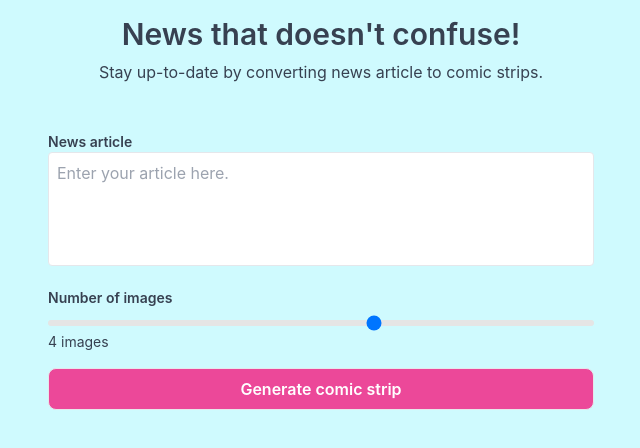
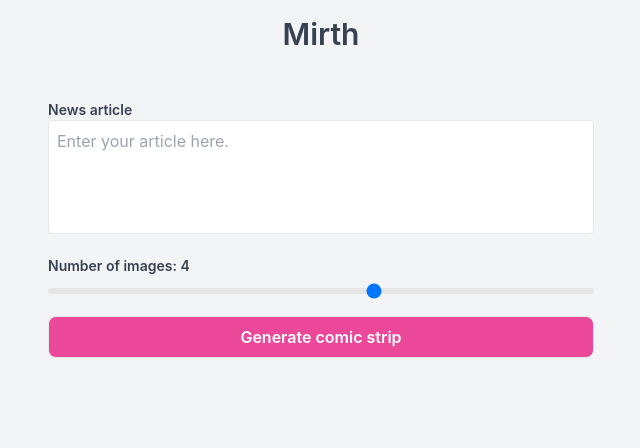
Before and after one commit to rishabhranawat/new-comic, a React (Create React App) app in the folder client/new-comic-front-end/: page / in a window 1280 px wide. Shown: the top 448 px of the page, without its empty margins (319-959 px from the left). Built offline with nearby package versions, Linux system fonts and the light colour scheme.

Commit message:
minor ui changes

```diff
--- a/client/new-comic-front-end/src/components/AppContainer.js
+++ b/client/new-comic-front-end/src/components/AppContainer.js
@@ -11,12 +11,10 @@ const AppContainer = () => {
 
 
   return (
-    <div className="p-4 bg-cyan-100">
+    <div className="p-4 bg-gray-100">
       <div className="flex flex-col space-y-4 items-center h-screen">
-
         <div className="text-center flex flex-col space-y-2 mb-8">
-          <h1 className="text-3xl font-semibold text-gray-700">News that doesn't confuse!</h1>
-          <h3 className="text-gray-700">Stay up-to-date by converting news article to comic strips.</h3>
+          <h1 className="text-3xl font-semibold text-gray-700">Mirth</h1>
         </div>
 
 
--- a/client/new-comic-front-end/src/components/InputSection.js
+++ b/client/new-comic-front-end/src/components/InputSection.js
@@ -56,7 +56,7 @@ const InputSection = ({
       </div>
 
       <div>
-        <div className="text-sm font-semibold text-gray-700">Number of images</div>
+        <div className="text-sm font-semibold text-gray-700">Number of images: {numImages}</div>
         <Range
           value={numImages}
           setValue={setNumImages}
@@ -64,7 +64,6 @@ const InputSection = ({
           max={6}
           set={1}
         />
-        <div className="text-gray-700 text-sm">{numImages} images</div>
       </div>
 
 
```
